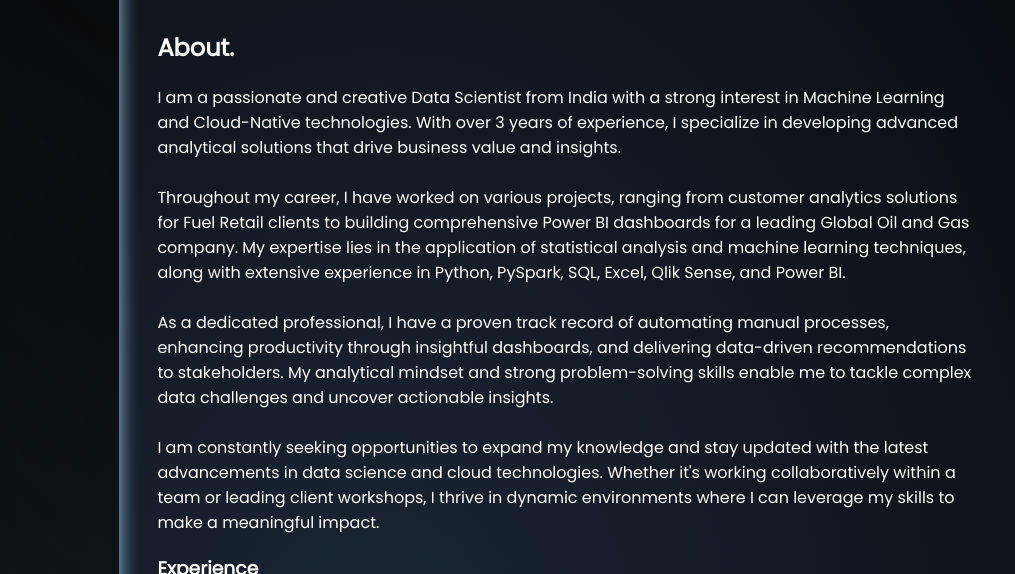
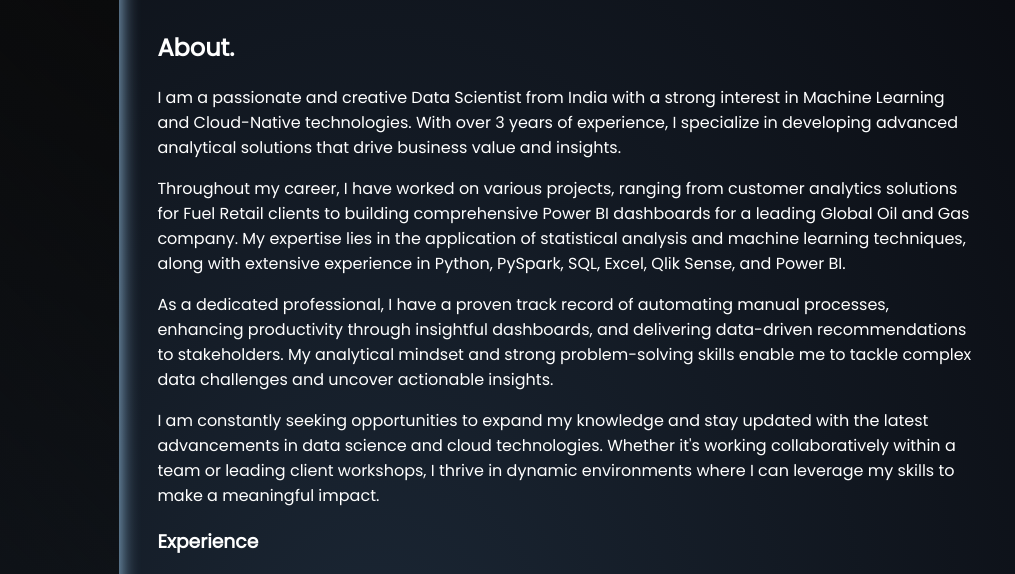
Before and after one commit to raksha-jain/raksha-jain, a plain HTML site: page index.html in a window 1280 px wide. Shown: the part 169-743 px from the top of the page, 265-1280 px from the left. Drawn offline with nearby package versions, Linux system fonts and the light colour scheme.

Commit message:
Update index.html

```diff
--- a/index.html
+++ b/index.html
@@ -64,16 +64,10 @@
             </div>
             <h1>Raksha Jain&nbsp;</h1>
             <h2>About.</h2>
-            <p>I am a passionate and creative Data Scientist from India with a strong interest in Machine Learning and Cloud-Native technologies. With over 3 years of experience, I specialize in developing advanced analytical solutions that drive business value and insights.
-                <br>
-                <br>
-                Throughout my career, I have worked on various projects, ranging from customer analytics solutions for Fuel Retail clients to building comprehensive Power BI dashboards for a leading Global Oil and Gas company. My expertise lies in the application of statistical analysis and machine learning techniques, along with extensive experience in Python, PySpark, SQL, Excel, Qlik Sense, and Power BI.
-                <br>
-                <br>
-                As a dedicated professional, I have a proven track record of automating manual processes, enhancing productivity through insightful dashboards, and delivering data-driven recommendations to stakeholders. My analytical mindset and strong problem-solving skills enable me to tackle complex data challenges and uncover actionable insights.
-                <br>
-                <br>
-                I am constantly seeking opportunities to expand my knowledge and stay updated with the latest advancements in data science and cloud technologies. Whether it's working collaboratively within a team or leading client workshops, I thrive in dynamic environments where I can leverage my skills to make a meaningful impact.</p>
+            <p>I am a passionate and creative Data Scientist from India with a strong interest in Machine Learning and Cloud-Native technologies. With over 3 years of experience, I specialize in developing advanced analytical solutions that drive business value and insights.</p>
+            <p>Throughout my career, I have worked on various projects, ranging from customer analytics solutions for Fuel Retail clients to building comprehensive Power BI dashboards for a leading Global Oil and Gas company. My expertise lies in the application of statistical analysis and machine learning techniques, along with extensive experience in Python, PySpark, SQL, Excel, Qlik Sense, and Power BI.</p>
+            <p>As a dedicated professional, I have a proven track record of automating manual processes, enhancing productivity through insightful dashboards, and delivering data-driven recommendations to stakeholders. My analytical mindset and strong problem-solving skills enable me to tackle complex data challenges and uncover actionable insights.</p>
+            <p>I am constantly seeking opportunities to expand my knowledge and stay updated with the latest advancements in data science and cloud technologies. Whether it's working collaboratively within a team or leading client workshops, I thrive in dynamic environments where I can leverage my skills to make a meaningful impact.</p>
             <h3>Experience</h3>
             <div>
                 <h4>Data Science Analyst (Feb 2022 - Feb 2024)</h4>
```
